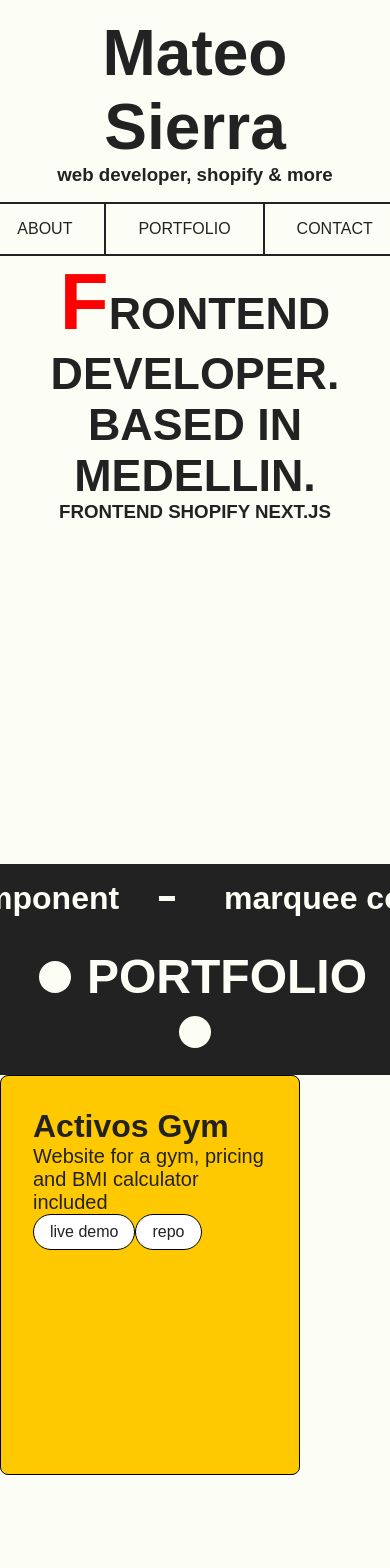
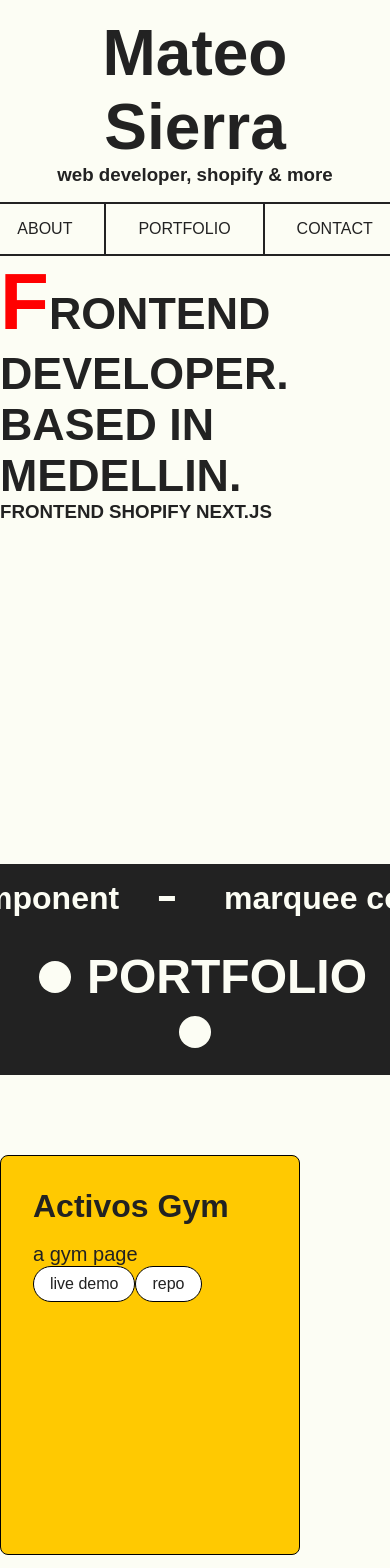
Before and after one commit to Sierra9999/Portfolio, a Next.js app: page / in a window 390 px wide. Shown: the top 1568 px of the page. Built offline with nearby package versions, Linux system fonts and the light colour scheme; a web font is replaced by a local one.

Commit message:
feat: cards without styles

```diff
--- a/src/app/page.tsx
+++ b/src/app/page.tsx
@@ -9,7 +9,6 @@ export default function Home() {
       <Hero/>
       <Marquee/>
       <Portfolio/>
-      <Card/>
     </main>
   );
 }
--- a/src/components/Card.tsx
+++ b/src/components/Card.tsx
@@ -1,15 +1,28 @@
 import React from 'react'
 
-const Card = () => {
+export interface CardProps {
+  title : string
+  description : string
+  imgPath : string
+  repoUrl : string
+  liveDemoUrl : string
+}
+
+export const Card : React.FC<CardProps> = ({
+  description,
+  imgPath,
+  liveDemoUrl,
+  repoUrl,
+  title
+}) => {
   return (
-    <section className='projects'>
       <article className='card'>
-        <h1 className='card__title'>Activos Gym</h1>
-        <p className='card__description'>Website for a gym, pricing and BMI calculator included</p>
-        <a href="#" target='_blank' className='button'>live demo</a>
-        <a href="#" target='_blank' className='button'>repo</a>
+        <h1 className='card__title'>{title}</h1>
+        <img src={imgPath} alt="" />
+        <p className='card__description'>{description}</p>
+        <a href={liveDemoUrl} target='_blank' className='button'>live demo</a>
+        <a href={repoUrl} target='_blank' className='button'>repo</a>
       </article>
-    </section>
   )
 }
 
--- a/src/components/Hero.tsx
+++ b/src/components/Hero.tsx
@@ -2,13 +2,13 @@ import React from "react";
 
 const Hero = () => {
   return (
-    <div className="hero">
+    <section className="hero">
       <h1></h1>
       <div className="hero__text slide-from-left">
         <h1>FRONTEND DEVELOPER. BASED IN MEDELLIN.</h1>
         <h3>FRONTEND SHOPIFY NEXT.JS</h3>
       </div>
-    </div>
+    </section>
   );
 };
 
--- a/src/components/Portfolio.tsx
+++ b/src/components/Portfolio.tsx
@@ -1,10 +1,24 @@
 import React from 'react'
+import {CardProps,Card} from './Card'
 
+const projectList : Array<CardProps> = [
+  {
+    title : 'Activos Gym',
+    imgPath : '',
+    description : 'a gym page',
+    liveDemoUrl : 'https://activos-gym.vercel.app/',
+    repoUrl : 'https://github.com/Sierra9999/activos-gym',
+  }
+]
 const Portfolio = () => {
-  return (
-    <section id="portfolio" className='portfolio'>
+  return (<>
+    <div id="portfolio" className='portfolio'>
         <h1>PORTFOLIO</h1>
+    </div>
+    <section className='projects'>
+      {projectList.map(project => <Card {...project} />)}
     </section>
+    </>
   )
 }
 
--- a/src/styles/components/card.scss
+++ b/src/styles/components/card.scss
@@ -1,5 +1,6 @@
 .projects{
     height: 100vh;
+    padding-top: 5rem;
 }
 
 .card {
--- a/src/styles/components/hero.scss
+++ b/src/styles/components/hero.scss
@@ -3,10 +3,7 @@
     align-items: center;
     justify-content: center;
     text-align: center;
-    @include breakpoint(medium){
-        padding: 0px 5rem;
-        text-align: left;
-    }
+    text-align: left;
     &__text{
         position: relative;
         h1{
--- a/src/styles/globals.scss
+++ b/src/styles/globals.scss
@@ -19,3 +19,9 @@ a {
 ul{
   list-style: none;
 }
+
+section{
+  @include breakpoint(medium){
+    padding: 0px 5rem;
+}
+}
--- a/src/styles/main.scss
+++ b/src/styles/main.scss
@@ -1,9 +1,9 @@
 
 @import 'variables';
-
+@import 'breakpoints.scss';
 @import 'globals';
 @import 'animations';
-@import 'breakpoints.scss';
+
 
 //components
 @import 'components/header.scss';
--- a/src/styles/variables.scss
+++ b/src/styles/variables.scss
@@ -1,3 +1,4 @@
 // colors
 $primary-color : #222222;
 $secondary-color : #fcfdf4;
+$accent-color : #dc4d00;
```
